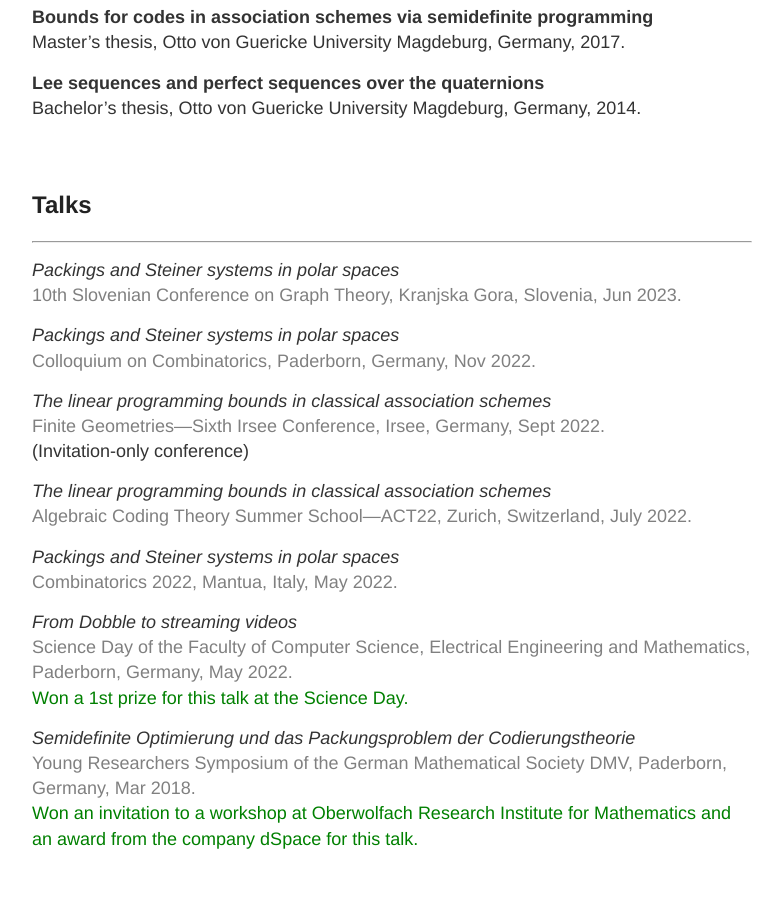
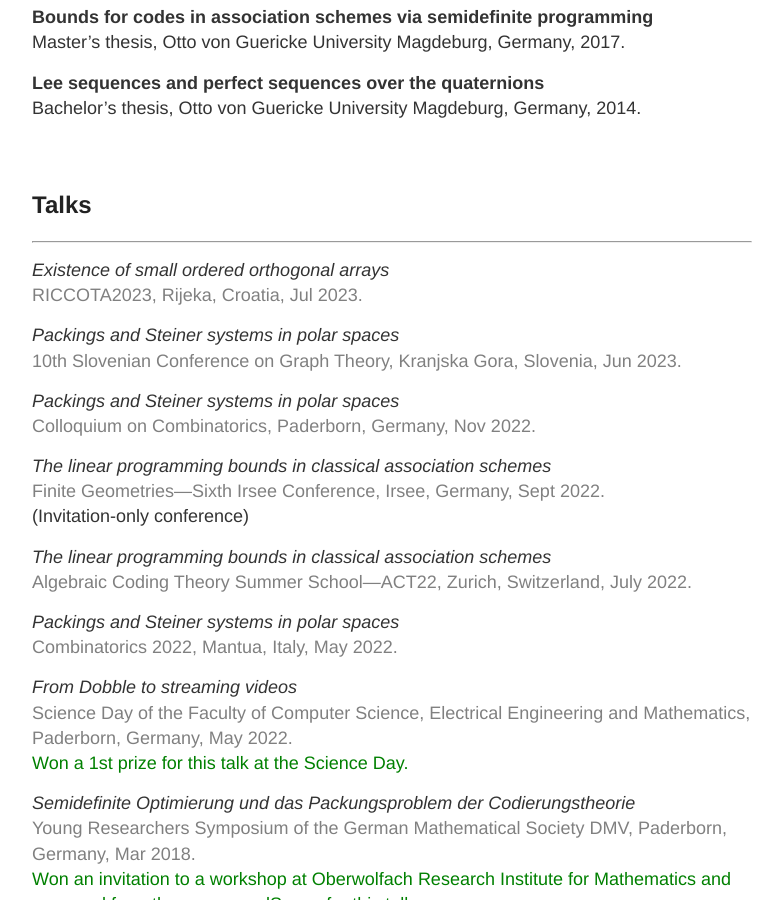
Before and after one commit to charleneweiss/charleneweiss.github.io, a Jekyll site: the page built from research.md, in a window 1280 px wide and 900 px high, scrolled down 786 px. Shown: the whole window, without its empty margins (248-1028 px from the left). Built offline with Jekyll 4.4.1, drawn with Linux system fonts in a browser that asks for light colours.

Commit message:
Added RICCOTA2023 Talk

```diff
--- a/research.md
+++ b/research.md
@@ -57,6 +57,9 @@ Bachelor's thesis, Otto von Guericke University Magdeburg, Germany, 2014.
 ## Talks
 ____
 
+*Existence of small ordered orthogonal arrays*\
+  <span style="color:gray">RICCOTA2023, Rijeka, Croatia, Jul 2023.</span>
+
 *Packings and Steiner systems in polar spaces*\
   <span style="color:gray">10th Slovenian Conference on Graph Theory, Kranjska Gora, Slovenia, Jun 2023.</span>
 
```
